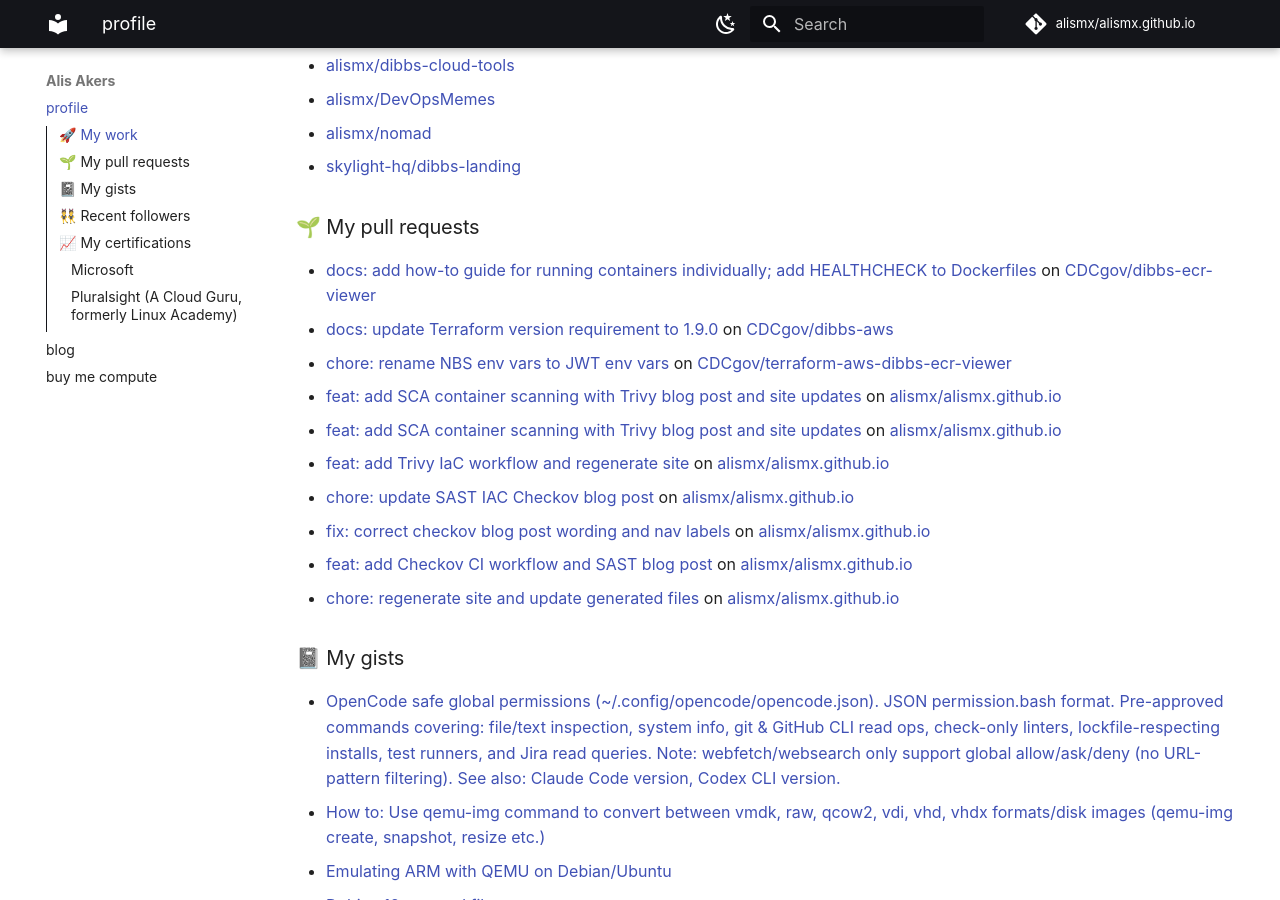
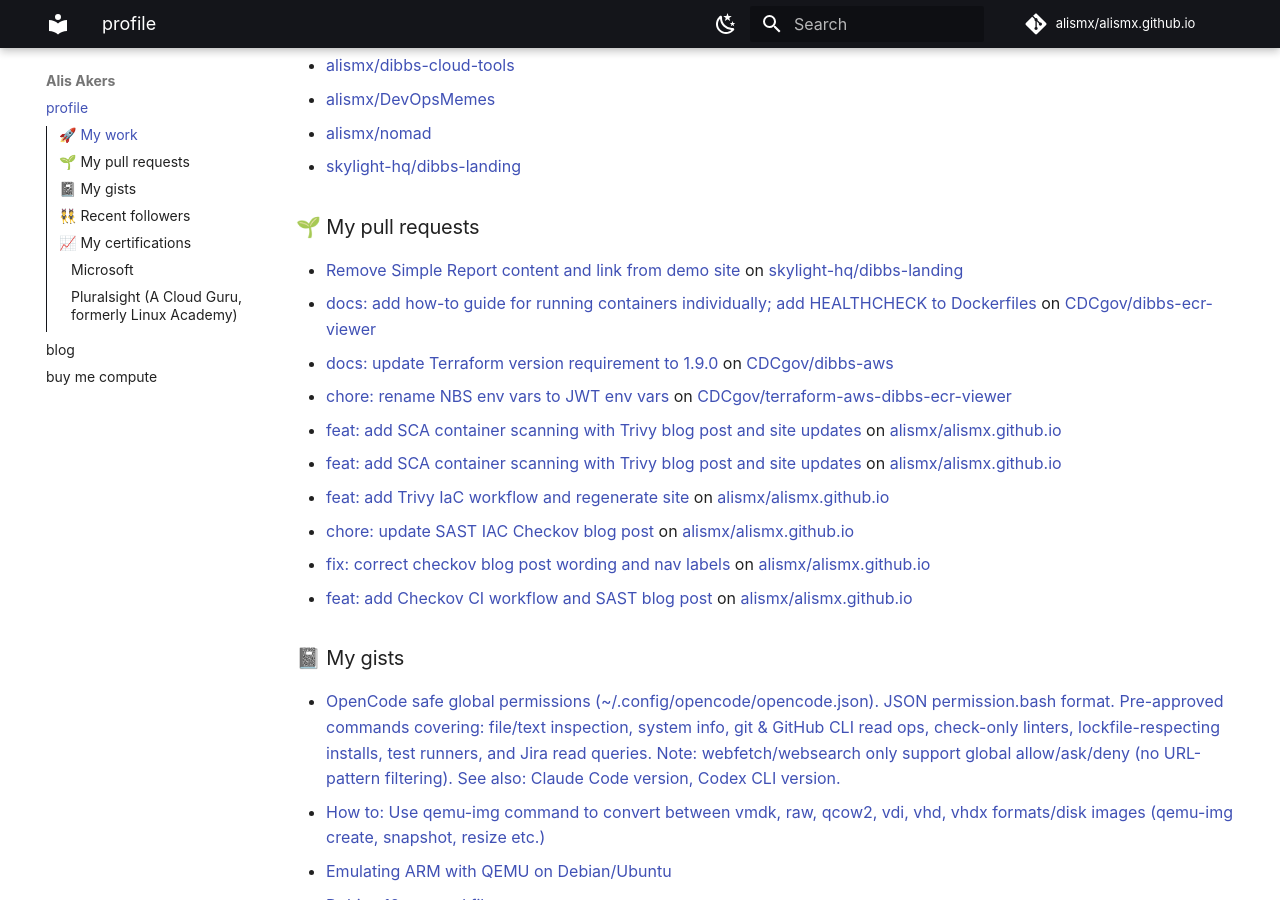
Before and after one commit to alismx/alismx.github.io, an MkDocs documentation site: the page built from docs/index.md, in a window 1280 px wide and 900 px high, scrolled down 862 px. Built offline with MkDocs 1.6.1 and Material for MkDocs 9.7.7, drawn with Linux system fonts in a browser that asks for light colours; plug-ins that fetch from the network failed and are left out; comment, search, counter and statistics services are not loaded.

Commit message:
Update generated files

```diff
--- a/docs/index.md
+++ b/docs/index.md
@@ -28,6 +28,7 @@ I'm Alis, a DevOps engineer passionate about open-source, cloud-native technolog
 
 ### 🌱 My pull requests
 
+- [Remove Simple Report content and link from demo site](https://github.com/skylight-hq/dibbs-landing/pull/27) on [skylight-hq/dibbs-landing](https://github.com/skylight-hq/dibbs-landing)
 - [docs: add how-to guide for running containers individually; add HEALTHCHECK to Dockerfiles](https://github.com/CDCgov/dibbs-ecr-viewer/pull/1570) on [CDCgov/dibbs-ecr-viewer](https://github.com/CDCgov/dibbs-ecr-viewer)
 - [docs: update Terraform version requirement to 1.9.0](https://github.com/CDCgov/dibbs-aws/pull/100) on [CDCgov/dibbs-aws](https://github.com/CDCgov/dibbs-aws)
 - [chore: rename NBS env vars to JWT env vars](https://github.com/CDCgov/terraform-aws-dibbs-ecr-viewer/pull/57) on [CDCgov/terraform-aws-dibbs-ecr-viewer](https://github.com/CDCgov/terraform-aws-dibbs-ecr-viewer)
@@ -37,7 +38,6 @@ I'm Alis, a DevOps engineer passionate about open-source, cloud-native technolog
 - [chore: update SAST IAC Checkov blog post](https://github.com/alismx/alismx.github.io/pull/18) on [alismx/alismx.github.io](https://github.com/alismx/alismx.github.io)
 - [fix: correct checkov blog post wording and nav labels](https://github.com/alismx/alismx.github.io/pull/17) on [alismx/alismx.github.io](https://github.com/alismx/alismx.github.io)
 - [feat: add Checkov CI workflow and SAST blog post](https://github.com/alismx/alismx.github.io/pull/16) on [alismx/alismx.github.io](https://github.com/alismx/alismx.github.io)
-- [chore: regenerate site and update generated files](https://github.com/alismx/alismx.github.io/pull/15) on [alismx/alismx.github.io](https://github.com/alismx/alismx.github.io)
 
 ### 📓 My gists
 
```
